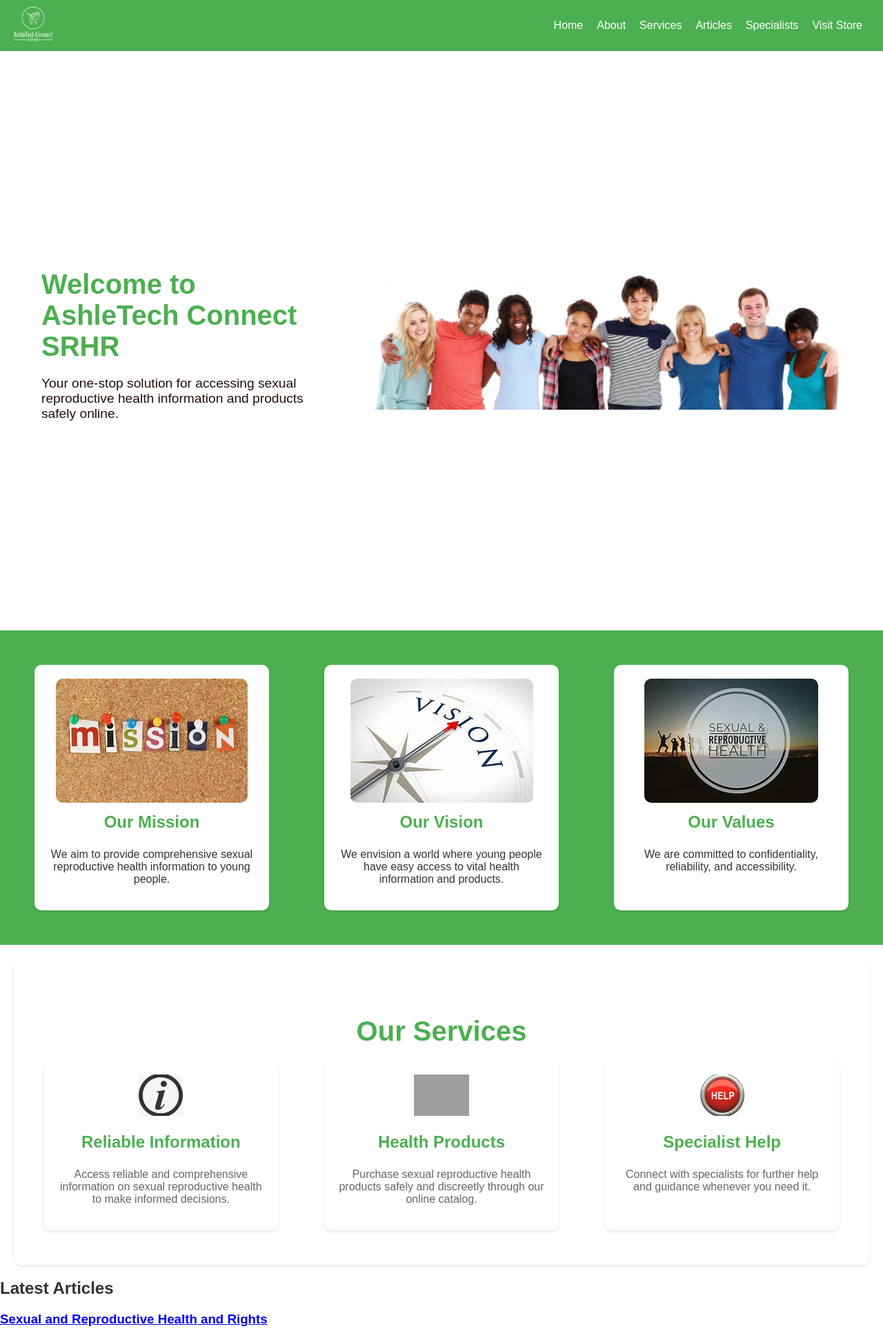
After one commit to AudryAshleenChivanga/AshleTech-Connect-Y2T2-Project, a Django app: page / in a window 1280 px wide. The commit adds this page. Shown: the top 1927 px of the page at 69% size. Run offline with Django 3.2, Linux system fonts and the light colour scheme; grey boxes are pictures that could not be loaded.

Commit message:
Updating articles

```diff
--- a/project/static/css/main.css
+++ b/project/static/css/main.css
@@ -1,5 +1,5 @@
 body{
-	background-color: hsl(0, 0%, 98%);
+	background-color: #4CAF50;
 }
 
 h1,h2,h3,h4,h5,h6{
@@ -26,7 +26,7 @@ h1,h2,h3,h4,h5,h6{
 }
 
 .bg-dark{
-	background-color: #4f868c!important;
+	background-color:#4CAF50/*  */ !important;
 }
 
 #cart-icon{
--- /dev/null
+++ b/project/templates/store/index.html
@@ -0,0 +1,158 @@
+<!DOCTYPE html>
+<html lang="en">
+<head>
+    <meta charset="UTF-8">
+    <meta name="viewport" content="width=device-width, initial-scale=1.0">
+    <title>AshleTech Connect SRHR</title>
+    <link rel="stylesheet" href="/static/css/styles.css">
+</head>
+<body>
+    <header>
+        <div class="logo">
+            <img src="/static/images/ashletech-connect-high-resolution-logo-white-transparent.png" alt="AshleTech Connect SRHR Logo">
+        </div>
+        <nav>
+            <ul>
+                <li><a href="#home">Home</a></li>
+                <li><a href="#about">About</a></li>
+                <li><a href="#services">Services</a></li>
+                <li><a href="#articles">Articles</a></li>
+                <li><a href="#specialists">Specialists</a></li>
+                <li><a href="{% url 'store' %}">Visit Store</a></li>
+            </ul>
+        </nav>
+    </header>
+
+    <section id="home">
+        <div class="home-content">
+            <div class="welcome-message">
+                <h1>Welcome to AshleTech Connect SRHR</h1>
+                <p>Your one-stop solution for accessing sexual reproductive health information and products safely online.</p>
+            </div>
+            <div class="home-image">
+                <img src="/static/images/youngusers.jpg" alt="Welcome Image">
+            </div>
+        </div>
+    </section>
+
+    <section id="about">
+        <div class="card">
+            <img src="/static/images/mission.jpeg" alt="About 1">
+            <h3>Our Mission</h3>
+            <p>We aim to provide comprehensive sexual reproductive health information to young people.</p>
+        </div>
+        <div class="card">
+            <img src="/static/images/vision.jpeg" alt="About 2">
+            <h3>Our Vision</h3>
+            <p>We envision a world where young people have easy access to vital health information and products.</p>
+        </div>
+        <div class="card">
+            <img src="/static/images/SexualreproductivveHealth.jpeg" alt="About 3">
+            <h3>Our Values</h3>
+            <p>We are committed to confidentiality, reliability, and accessibility.</p>
+        </div>
+    </section>
+    <section id="services">
+        <h2>Our Services</h2>
+        <div class="services-container">
+            <div class="service-card">
+                <div class="service-icon">
+                    <img src="/static/images/informationicon.png" alt="Information Icon">
+                </div>
+                <h3>Reliable Information</h3>
+                <p>Access reliable and comprehensive information on sexual reproductive health to make informed decisions.</p>
+            </div>
+            <div class="service-card">
+                <div class="service-icon">
+                    <img src="/static/images/productsicon.jpeg" alt="Products Icon">
+                </div>
+                <h3>Health Products</h3>
+                <p>Purchase sexual reproductive health products safely and discreetly through our online catalog.</p>
+            </div>
+            <div class="service-card">
+                <div class="service-icon">
+                    <img src="/static/images/helpicon.jpeg" alt="Help Icon">
+                </div>
+                <h3>Specialist Help</h3>
+                <p>Connect with specialists for further help and guidance whenever you need it.</p>
+            </div>
+        </div>
+    </section>
+
+    <section id="articles">
+        <h2>Latest Articles</h2>
+        <div class="articles-container">
+            <div class="article-item">
+                <h3><a href="https://www.who.int/reproductivehealth/topics/sexual_health/en/" target="_blank">Sexual and Reproductive Health and Rights</a></h3>
+                <p>Explore the basics of sexual reproductive health and its importance in our lives.</p>
+                <a href="https://www.who.int/reproductivehealth/topics/sexual_health/en/" target="_blank">
+                    <button class="read-button">Read More</button>
+                </a>
+            </div>
+            <div class="article-item">
+                <h3><a href="https://www.who.int/news-room/fact-sheets/detail/family-planning-contraception" target="_blank">Family Planning/Contraception</a></h3>
+                <p>Learn about various contraceptive methods and how they work.</p>
+                <a href="https://www.who.int/news-room/fact-sheets/detail/family-planning-contraception" target="_blank">
+                    <button class="read-button">Read More</button>
+                </a>
+            </div>
+            <div class="article-item">
+                <h3><a href="https://www.cdc.gov/sexualhealth/index.htm" target="_blank">Sexual Health</a></h3>
+                <p>Tips and advice on how to maintain good sexual health.</p>
+                <a href="https://www.cdc.gov/sexualhealth/index.htm" target="_blank">
+                    <button class="read-button">Read More</button>
+                </a>
+            </div>
+        </div>
+    </section>
+
+    <section id="specialists">
+        <h2>Meet Our Specialists</h2>
+        <div class="specialists-container">
+            <div class="specialist-card">
+                <img src="/static/images/doctor1.jpeg" alt="Specialist 1">
+                <h3>Dr.Vincent</h3>
+                <p>Sexual Health Expert</p>
+                <p class="bio">Dr. Vincent has over 15 years of experience in sexual health, providing reliable information and compassionate care to his patients.</p>
+            </div>
+            <div class="specialist-card">
+                <img src="/static/images/doctor2.jpeg" alt="Specialist 2">
+                <h3>Dr. Winnie</h3>
+                <p>Reproductive Health Specialist</p>
+                <p class="bio">Dr. Winnie specializes in reproductive health, offering expert advice and support to help individuals make informed decisions.</p>
+            </div>
+            <div class="specialist-card">
+                <img src="/static/images/Dr3.jpeg" alt="Specialist 3">
+                <h3>Dr. Emily</h3>
+                <p>HIV/AIDS Counselor</p>
+                <p class="bio">Dr. Emily is a dedicated HIV/AIDS counselor, committed to providing personalized care and support to those in need.</p>
+            </div>
+        </div>
+        <div class="specialists-cta">
+            <p>Need help? Our specialists are here for you 24/7.</p>
+            <a href="/get-help" class="cta-button">Get Help Now</a>
+        </div>
+    </section>
+
+    <footer>
+        <div class="footer-container">
+            <div class="footer-logo">
+                <img src="/static/images/ashletech-connect-high-resolution-logo-white-transparent.png" alt="AshleTech Connect SRHR Logo">
+            </div>
+            <div class="footer-links">
+                <ul>
+                    <li><a href="#home">Home</a></li>
+                    <li><a href="#about">About</a></li>
+                    <li><a href="#services">Services</a></li>
+                    <li><a href="#articles">Articles</a></li>
+                    <li><a href="#specialists">Specialists</a></li>
+                    <li><a href="{% url 'store' %}">Login</a></li>
+                </ul>
+            </div>
+            <div class="footer-copyright">
+                <p>&copy; 2024 AshleTech Connect SRHR. All Rights Reserved.</p>
+            </div>
+        </div>
+    </footer>
+</body>
+</html>
```
Also changed, not shown: project/SECURITY.md (added, +22 -0 lines), project/templates/store/cart.html (added, +52 -0 lines), project/templates/store/checkout.html (added, +192 -0 lines), project/templates/store/learnmore.html (added, +32 -0 lines), project/templates/store/main.html (added, +128 -0 lines), project/templates/store/store.html (added, +18 -0 lines), project/README.md, project/db.sqlite3, 4 other files.
